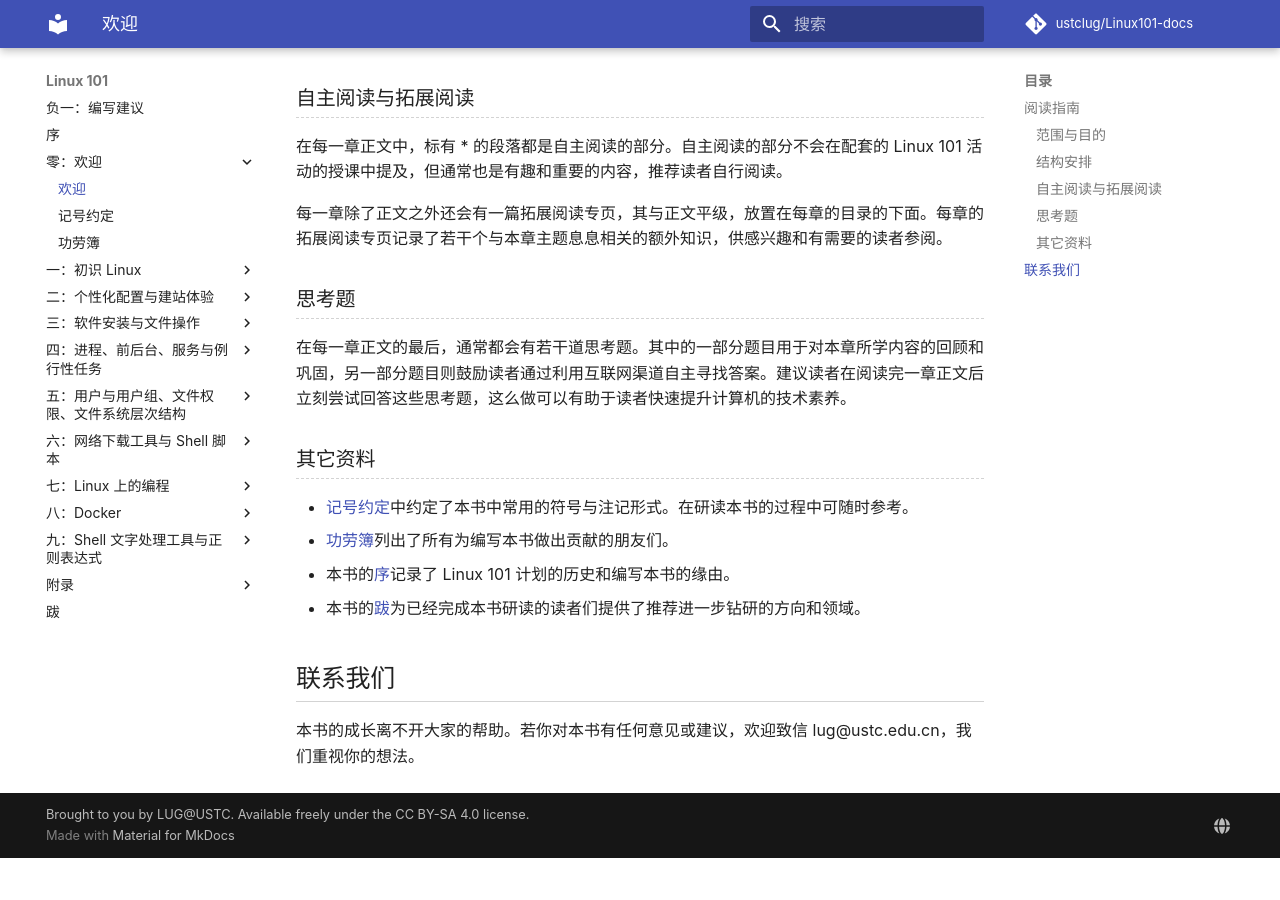
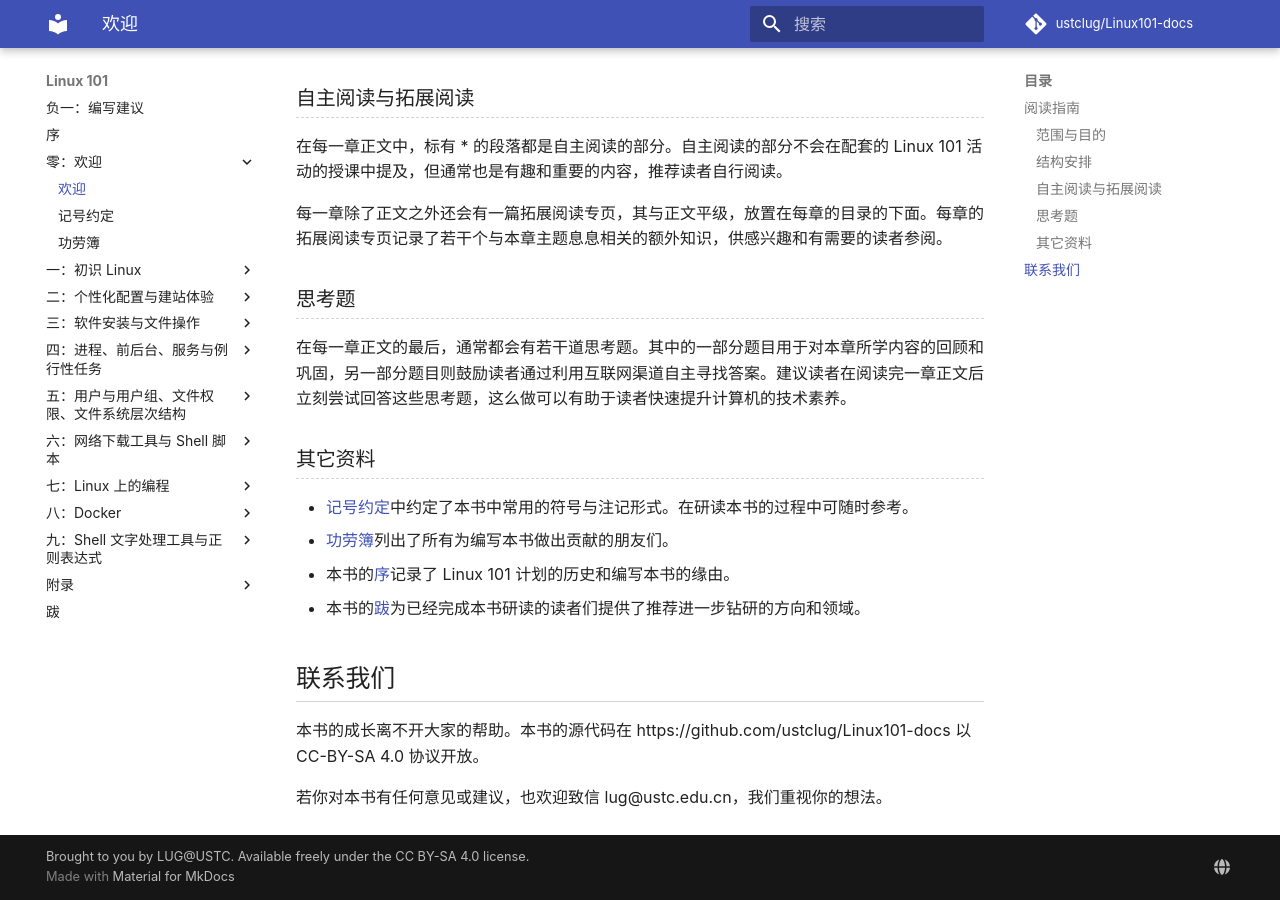
Before and after one commit to ustclug/Linux101-docs, an MkDocs documentation site: the page built from docs/index.md, in a window 1280 px wide and 900 px high, scrolled down 1455 px. Built offline with MkDocs 1.6.1 and Material for MkDocs 9.7.7, drawn with Linux system fonts in a browser that asks for light colours; comment, search, counter and statistics services are not loaded; before the commit the page ends 2313 px from its top, so only the background shows below that.

Commit message:
Index: Add repo link

```diff
--- a/docs/index.md
+++ b/docs/index.md
@@ -57,4 +57,6 @@
 
 ## 联系我们
 
-本书的成长离不开大家的帮助。若你对本书有任何意见或建议，欢迎致信 lug@ustc.edu.cn，我们重视你的想法。
+本书的成长离不开大家的帮助。本书的源代码在 https://github.com/ustclug/Linux101-docs 以 CC-BY-SA 4.0 协议开放。
+
+若你对本书有任何意见或建议，也欢迎致信 lug@ustc.edu.cn，我们重视你的想法。
```
